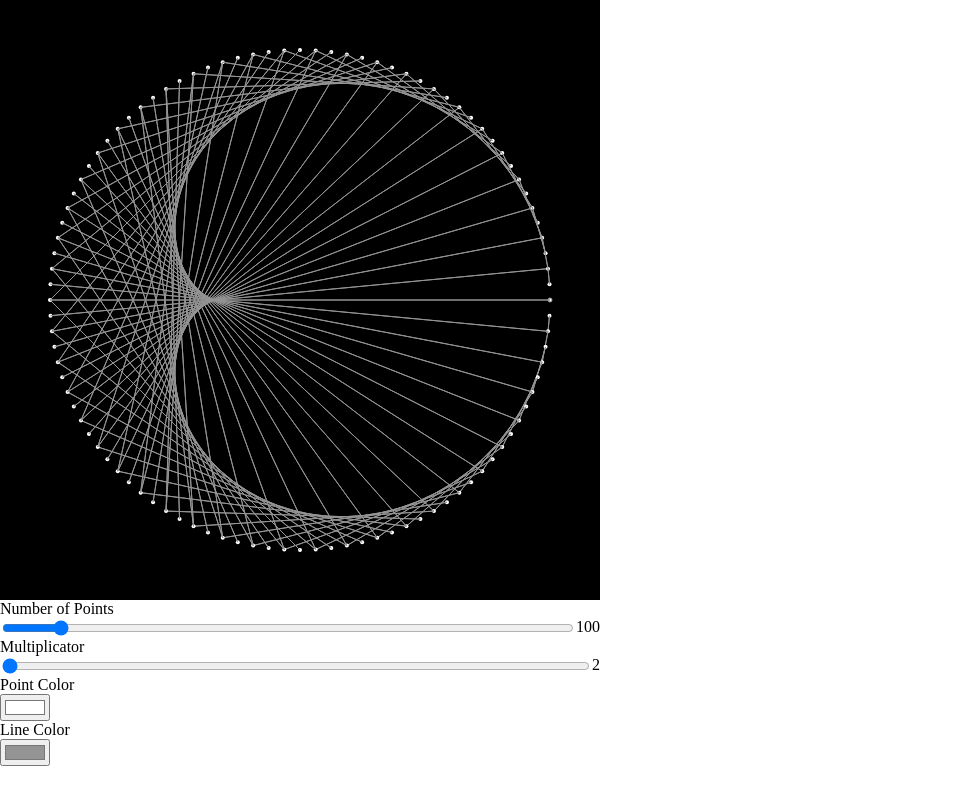
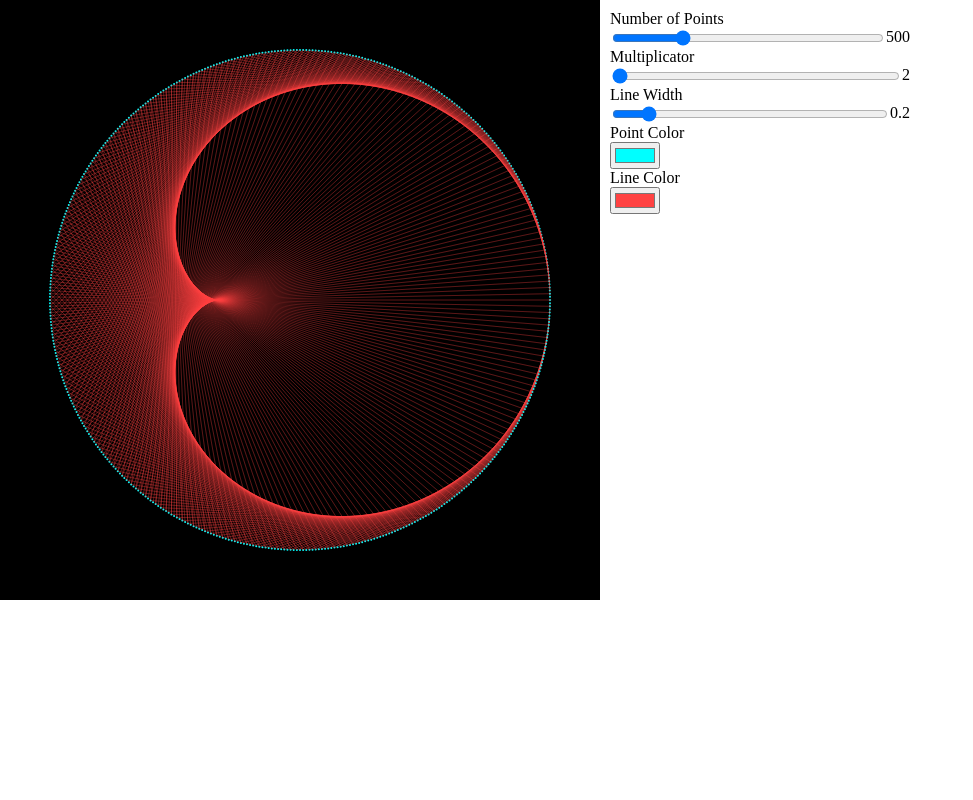
Before and after one commit to GabrielBucsan/times-table, a plain HTML site: page index.html in a window 1280 px wide. Shown: the whole page, without its empty margins (0-973 px from the left). Drawn offline with nearby package versions, Linux system fonts and the light colour scheme.

Commit message:
Changed colors and line properties
Changed colors and line properties.

```diff
--- a/canvas.js
+++ b/canvas.js
@@ -14,7 +14,7 @@ class Canvas{
         }
 
         this.size = new Vector(this.canvas.width, this.canvas.height);
-        this.context = this.canvas.getContext('2d', { alpha: false });
+        this.context = this.canvas.getContext('2d', {alpha: false});
         this.color = 'black';
     }
 
--- a/index.html
+++ b/index.html
@@ -13,22 +13,29 @@
     <script src="objects/point.js"></script>
 </head>
 <body>
-    <div class="column">
+    <div class="row">
         <canvas></canvas>
+        <div class="column width-300px padding-10px">
             <span>Number of Points</span>
             <form oninput="pointsRangeOut.value = pointsRange.valueAsNumber" class='row'>
-            <input type="range" name="pointsRange" id="pointsRange" min="10" max="1000" value="100" class='fill-width'>
-            <output name="pointsRangeOut" for="pointsRange">100</output>
+                <input type="range" name="pointsRange" id="pointsRange" min="10" max="2000" value="500" class='fill-width'>
+                <output name="pointsRangeOut" for="pointsRange">500</output>
             </form>
             <span>Multiplicator</span>
             <form oninput="multiplicatorRangeOut.value = multiplicatorRange.valueAsNumber" class='row'>
-            <input type="range" name="multiplicatorRange" id="multiplicatorRange" min="2" max="200" value="2" class='fill-width'>
+                <input type="range" name="multiplicatorRange" id="multiplicatorRange" min="2" max="500" value="2" class='fill-width'>
                 <output name="multiplicatorRangeOut" for="multiplicatorRange">2</output>
             </form>
+            <span>Line Width</span>
+            <form oninput="lineWidthRangeOut.value = lineWidthRange.valueAsNumber" class='row'>
+                <input type="range" name="lineWidthRange" id="lineWidthRange" min="0.1" max="1" value="0.2" class='fill-width' step='0.1'>
+                <output name="lineWidthRangeOut" for="lineWidthRange">0.2</output>
+            </form>
             <span>Point Color</span>
-        <input type="color" name="pointsColor" id="pointsColor" value="#ffffff">
+            <input type="color" name="pointsColor" id="pointsColor" value="#00ffff">
             <span>Line Color</span>
-        <input type="color" name="linesColor" id="linesColor" value="#949494">
+            <input type="color" name="linesColor" id="linesColor" value="#ff4242">
+        </div>
     </div>
 </body>
 </html>
--- a/main.css
+++ b/main.css
@@ -24,3 +24,12 @@ body{
 .fill-width{
     width: 100%;
 }
+
+
+.width-300px{
+    width: 300px;
+}
+
+.padding-10px{
+    padding: 10px;
+}
--- a/main.js
+++ b/main.js
@@ -4,6 +4,7 @@ $(document).ready(()=>{
     const c = canvas.context;
     const pointsSlider = $('#pointsRange');
     const multiplicatorSlider = $('#multiplicatorRange');
+    const lineWidthSlider = $('#lineWidthRange');
     const pointsColorPicker = $('#pointsColor');
     const linesColorPicker = $('#linesColor');
 
@@ -17,6 +18,9 @@ $(document).ready(()=>{
     $('#multiplicatorRange').on('input', function () {
         calculatePoints();
     });
+    $('#lineWidthRange').on('input', function () {
+        calculatePoints();
+    });
     $('#pointsColor').on('input', function () {
         calculatePoints();
     });
@@ -28,6 +32,7 @@ $(document).ready(()=>{
     let calculatePoints = function(){
         let numPoints = Number(pointsSlider[0].value);
         let multiplicator = Number(multiplicatorSlider[0].value);
+        let lineWidth = Number(lineWidthSlider[0].value);
         let pointsColor = pointsColorPicker[0].value;
         let linesColor = linesColorPicker[0].value;
         points = [];
@@ -40,7 +45,7 @@ $(document).ready(()=>{
             localDir.add(step);
             localDir.divideVector(2);
             localDir.multiplyVector(radius * 2);
-            points.push(new Point(c, new Vector(canvas.size.x / 2 + localDir.x, canvas.size.y / 2 + localDir.y), pointsColor, linesColor));
+            points.push(new Point(c, new Vector(canvas.size.x / 2 + localDir.x, canvas.size.y / 2 + localDir.y), pointsColor, linesColor, lineWidth));
         }
 
         // making connections
--- a/objects/point.js
+++ b/objects/point.js
@@ -1,11 +1,12 @@
 class Point{
-    constructor(c, pos, pointColor, lineColor){
+    constructor(c, pos, pointColor, lineColor, lineWidth){
         this.pos = pos;
         this.c = c;
         this.pointColor = pointColor || '#ffffff';
-        this.lineColor = lineColor || '#949494'
+        this.lineColor = lineColor || '#949494';
+        this.lineWidth = lineWidth;
 
-        this.radius = 2;
+        this.radius = 1;
         this.connected = [];
     }
 
@@ -34,6 +35,7 @@ class Point{
             this.c.closePath();
         }
         this.c.strokeStyle = this.lineColor;
+        this.c.lineWidth = this.lineWidth;
         this.c.stroke();
 
     }
```
Lines whose indentation alone changed are shown as unchanged.
